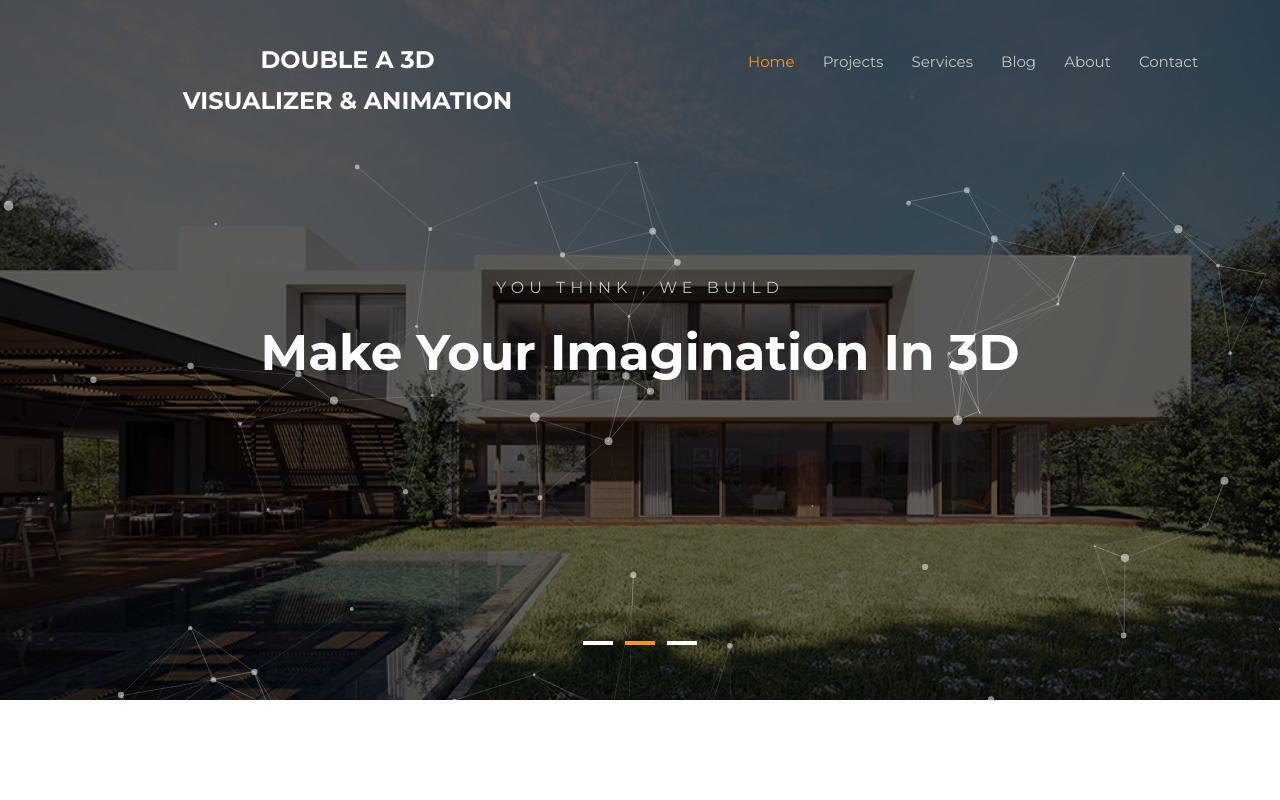
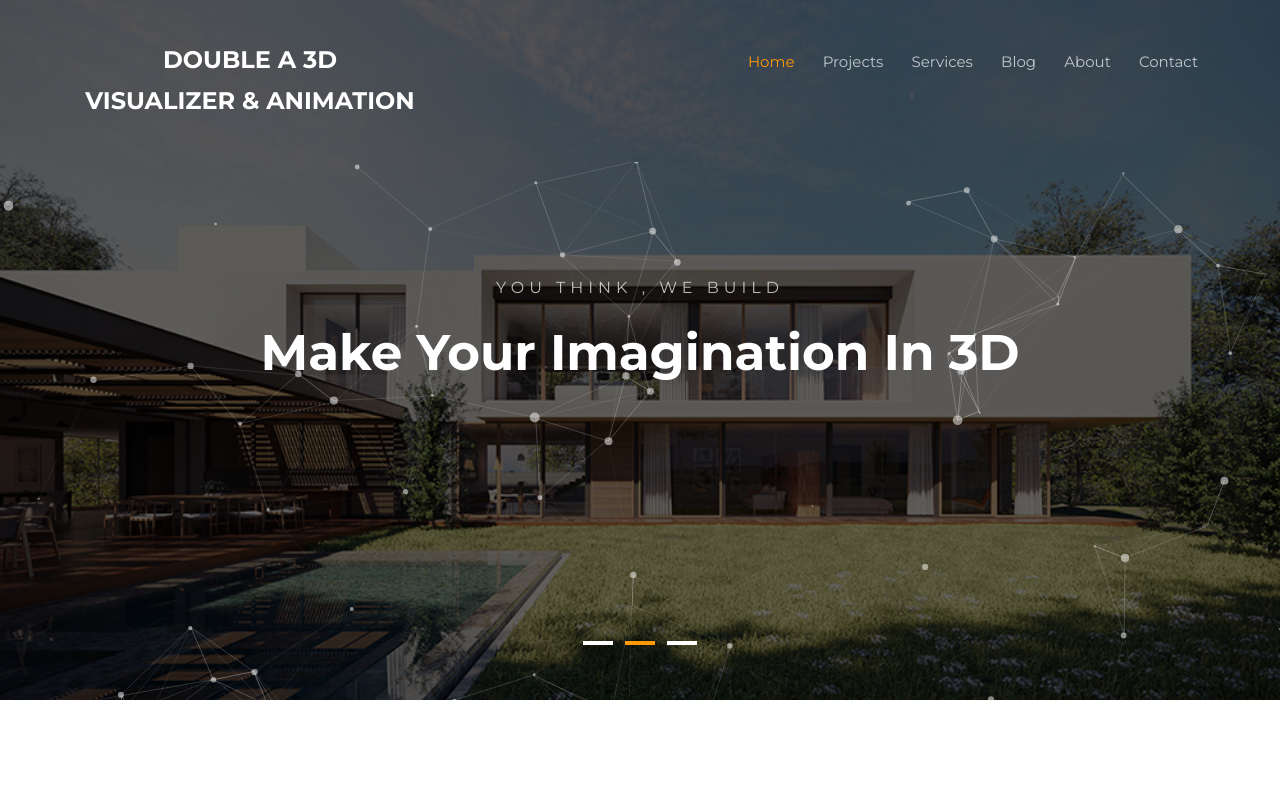
Before and after one commit to dhavalbadgujar/Doublea3d, a plain HTML site: page index.html in a window 1280 px wide. Shown: the top 800 px of the page. Drawn offline with Linux system fonts and the light colour scheme; files whose address does not match are found by name.

Commit message:
Update index.html

```diff
--- a/index.html
+++ b/index.html
@@ -72,11 +72,11 @@
 			<div class="top-menu">
 				<div class="container">
 					<div class="row">
-						<div class="col-xs-6">
+						<div class="col-xs-4">
 
 							<center><div id="colorlib-logo"><a href="index.html">DOUBLE A 3D <br>VISUALIZER & ANIMATION</a></div></center>
 						</div>
-						<div class="col-xs-6 text-right menu-1">
+						<div class="col-xs-8 text-right menu-1">
 							<ul>
 								<li class="active"><a href="index.html">Home</a></li>
 								<li>
```
